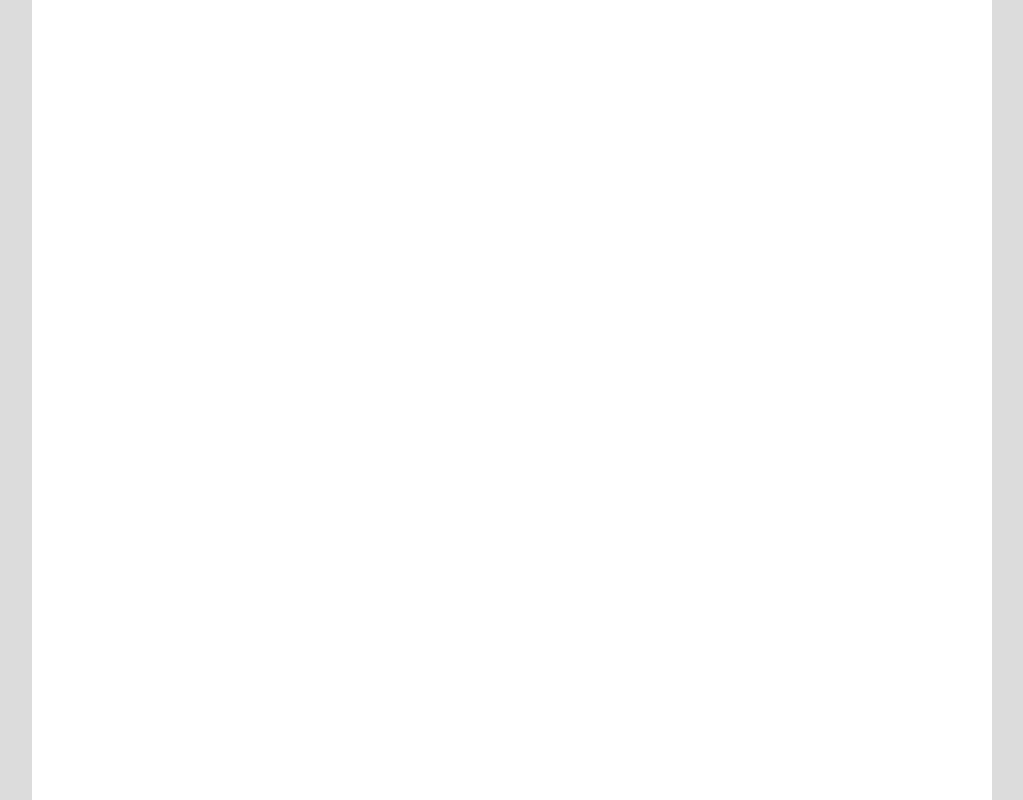
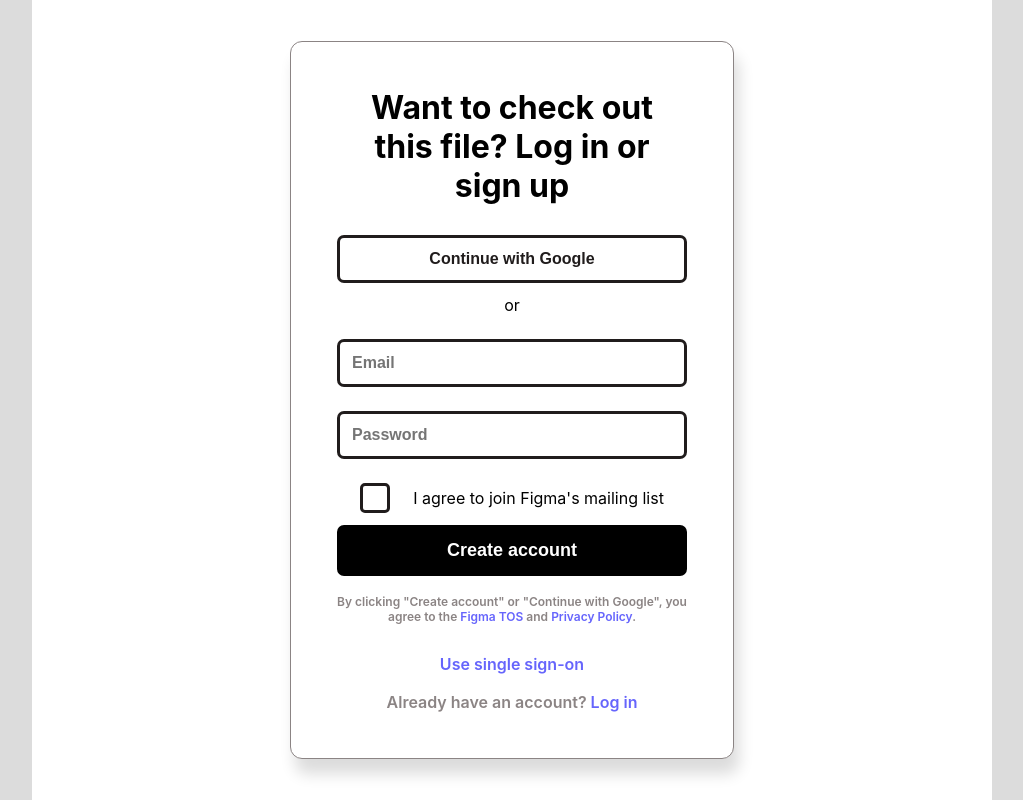
Before and after one commit to dimanrikalov/DiaDraw-Task, a React (Create React App) app in the folder client/: page / in a window 1280 px wide. Shown: the whole page, without its empty margins (128-1151 px from the left). Built offline with nearby package versions, Linux system fonts and the light colour scheme.

Commit message:
Stylized the LoginScreen component

```diff
--- a/client/src/components/LoginScreen/LoginScreen.css
+++ b/client/src/components/LoginScreen/LoginScreen.css
@@ -1,5 +1,139 @@
+@import url('../../reset.css');
 @import url('../../constants.css');
 
-.red {
+.container {
     background-color: var(--white-background);
+    box-shadow: 5px 15px 15px var(--grey-background);
+    padding: 46px;
+    border-radius: 12px;
+    border: 1px solid var(--grey-text);
+    width: 444px;
+    display: flex;
+    flex-direction: column;
+    align-items: center;
+    justify-content: center;
+    gap: 18px;
 }
+
+h1, p {
+    text-align: center;
+    margin-bottom: 12px;
+}
+
+h1 {
+    width: 90%;
+}
+
+.form-container {
+    display: flex;
+    flex-direction: column;
+    align-items: center;
+    gap: 12px;
+    width: 100%;
+}
+
+input {
+    width: 100%;
+    font-size: 16px;
+    padding: 12px;
+    border-radius: 7px;
+    border: 3px solid var(--black-text);
+    outline: none;
+    color: var(--grey-text);
+}
+
+input:focus {
+    border-color: var(--blue-text);
+}
+
+.google-login {
+    background-color: var(--white-background);
+    font-weight: 600;
+    color: var(--black-text);
+    cursor: pointer;
+}
+
+.data-input {
+    font-weight: 600;
+}
+
+.confirm-div {
+    width: 100%;
+    display: flex;
+    justify-content: space-evenly;
+    align-items: center;
+}
+
+.confirm-div label {
+    cursor: pointer;
+}
+
+.extra_info--checkbox--xK3ti {
+    -webkit-appearance: none;
+    appearance: none;
+    -moz-appearance: checkbox;
+    flex-shrink: 0;
+    content: "";
+    display: inline-flex;
+    width: 20px;
+    height: 20px;
+    border-radius: 5px;
+    box-sizing: border-box;
+    background-color: var(--color-bg, white);
+    cursor: pointer;
+}
+
+.extra_info--checkbox--xK3ti:checked {
+    border-color: transparent;
+    background-color: var(--color-border-selected, #5551ff);
+    background-position: center;
+    background-repeat: no-repeat;
+}
+
+.create-account {
+    background-color: var(--black-background);
+    color: var(--white-text);
+    font-weight: 600;
+    font-size: 18px;
+    cursor: pointer;
+    border: 3px solid var(--black-background);
+}
+
+.create-account:focus {
+    border: 3px solid var(--black-background);
+}
+
+.subscript {
+    font-size: 12px;
+    color: var(--grey-text);
+    font-weight: 600;
+}
+
+.subscript a {
+    text-decoration: none;
+    color: var(--blue-text);
+}
+
+.sign-on {
+    font-weight: 600;
+    color: var(--blue-text);
+    text-decoration: none;
+}
+
+.sign-on:hover {
+    text-decoration: underline;
+}
+
+.already-have-acc {
+    color: var(--grey-text);
+    font-weight: 600;
+}
+
+.already-have-acc a {
+    text-decoration: none;
+    color: var(--blue-text);
+}
+
+.already-have-acc a:hover {
+    text-decoration: underline;
+}
--- a/client/src/components/LoginScreen/LoginScreen.js
+++ b/client/src/components/LoginScreen/LoginScreen.js
@@ -1,9 +1,58 @@
 import './LoginScreen.css';
+import {useReducer} from 'react';
+
+const EVENTS = {
+	EMAIL_CHANGE: 'EMAIL_CHANGE',
+	PASSWORD_CHANGE: 'PASSWORD_CHANGE',
+	AGREE_CHANGE: 'AGREE_CHANGE'
+}
+
+const reducer = (state, action) => {
+	switch(action) {
+		case EVENTS.EMAIL_CHANGE:
+			break;
+		case EVENTS.PASSWORD_CHANGE:
+			break;
+		case EVENTS.AGREE_CHANGE:
+			break;
+		default:
+			return state;
+	}
+}
 
 export const LoginScreen = () => {
-    return (
-        <div >
 
-        </div>
-    )
-}
+	const [state, dispatch] = useReducer(reducer, {
+		email: '',
+		password: '',
+		agree: false
+	});
+
+
+	return (
+		<div className="container">
+			<h1>Want to check out this file? Log in or sign up</h1>
+			<form action="#" className="form-container">
+				<input type="button" value="Continue with Google" className="google-login"/>
+				<p>or</p>
+				<input type="email" placeholder="Email" className="data-input"/>
+                <div className="email-error"></div>
+				<input type="password" placeholder="Password" className="data-input"/>
+                <div className="password-error"></div>
+				<div className="confirm-div">
+                <input type="checkbox" id="agree" name="agree" className="extra_info--checkbox--xK3ti" value="false" />
+					<label for="agree">
+						I agree to join Figma's mailing list
+					</label>
+				</div>
+				<input type="submit" value="Create account" className="create-account"/>
+			</form>
+			<p className="subscript">
+				By clicking "Create account" or "Continue with Google", you
+				agree to the <a href="#">Figma TOS</a> and <a href="#">Privacy Policy</a>.
+			</p>
+            <a className="sign-on" href="#">Use single sign-on</a>
+            <h4 className="already-have-acc">Already have an account? <a href="#">Log in</a></h4>
+		</div>
+	);
+};
```
